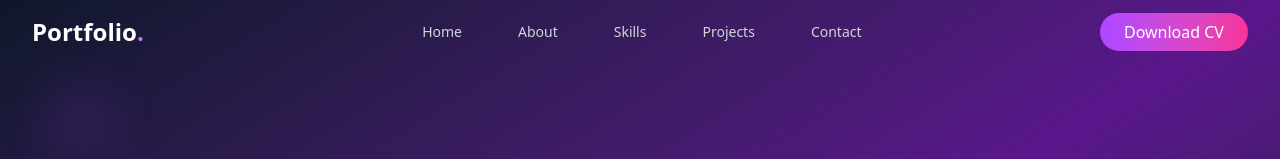
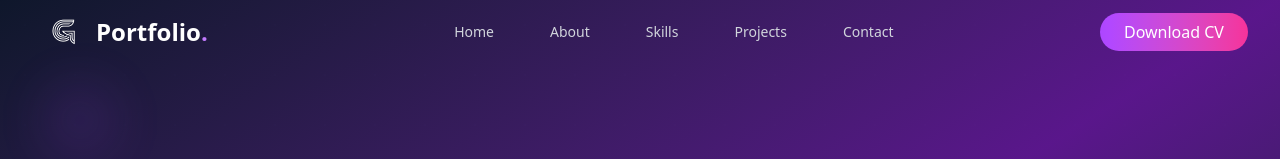
Before and after one commit to gstvito/Portfolio-Gustavito, a Next.js app: page / in a window 1280 px wide. Shown: the top 159 px of the page. Built offline with nearby package versions, Linux system fonts and the light colour scheme.

Commit message:
update Header Logo

```diff
--- a/app/components/Header.tsx
+++ b/app/components/Header.tsx
@@ -1,6 +1,7 @@
 'use client';
 
 import { useState, useEffect } from 'react';
+import Image from 'next/image';
 
 interface HeaderProps {
   onMobileMenuToggle: () => void;
@@ -38,8 +39,19 @@ export default function Header({ onMobileMenuToggle }: HeaderProps) {
         <div className="flex items-center justify-between h-16">
           {/* Logo */}
           <div className="flex-shrink-0">
-            <a href="#home" className="text-2xl font-bold text-white">
-              Portfolio<span className="text-purple-400">.</span>
+            <a href="#home" className="flex items-center text-2xl font-bold text-white group">
+              <div className="w-full h-full rounded-full flex items-center justify-center transition-transform group-hover:scale-110">
+                <Image
+                  src="/logo.png"
+                  alt="Gustavito Logo"
+                  width={64}
+                  height={64}
+                  className="object-contain"
+                />
+              </div>
+              <span className="hidden sm:inline">
+                Portfolio<span className="text-purple-400">.</span>
+              </span>
             </a>
           </div>
 
```
